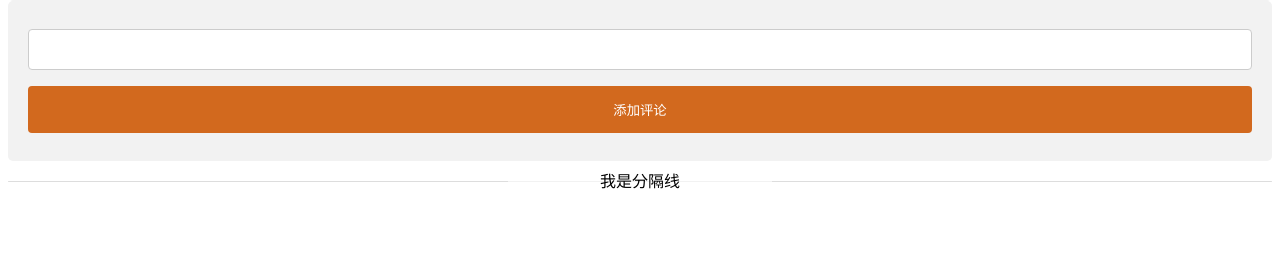
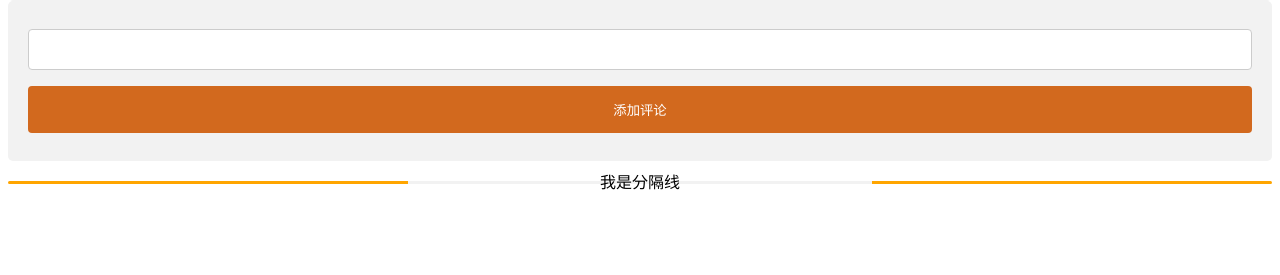
Before and after one commit to emean1010/mvc, a Python web app: template templates/weibo_index.html in a window 1280 px wide. Shown: the part 426-701 px from the top of the page. Run offline with Jinja, Linux system fonts and the light colour scheme; the template is opened without the code that fills it: most values are stand-ins (such as "Sample title", 1, 10 or a date in 2020).

Commit message:
优化分割线，添加效果图

```diff
--- a/templates/weibo_index.html
+++ b/templates/weibo_index.html
@@ -44,9 +44,9 @@
         .line_01 {
             padding: 0 20px 0;
             margin: 20px 0;
-            line-height: 1px;
-            border-left: 500px solid #ddd;
-            border-right: 500px solid #ddd;
+            line-height: 3px;
+            border-left: 25em solid orange;
+            border-right: 25em solid orange;
             text-align: center;
         }
 
```
Also changed, not shown: weibo.gif (added).
